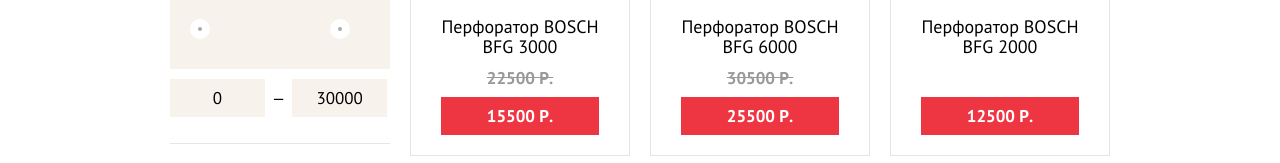
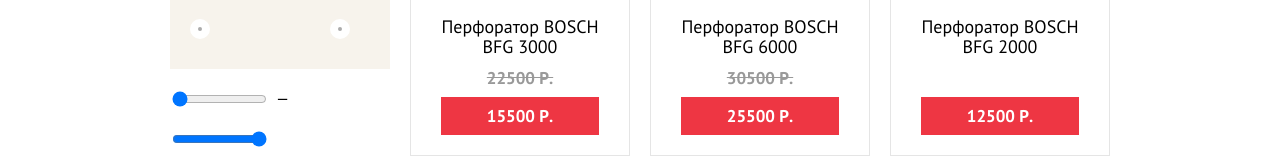
Before and after one commit to VladimirTyalo/32147-technomart, a plain HTML site: page catalog.html in a window 1280 px wide. Shown: the part 630-793 px from the top of the page. Drawn offline with Linux system fonts and the light colour scheme; a web font is replaced by a local one.

Commit message:
сетки fix filter input

```diff
--- a/catalog.html
+++ b/catalog.html
@@ -93,9 +93,9 @@
             <div class="price-range">
               <div class="price-range__title">Цена:</div>
               <div class="price-range__scroll-box"></div>
-              <input class="price-range__min" id="price-min" name="price-min" for="price-min" min="0" value="0">
+              <input class="price-range__min" type="range" id="price-min" name="price-min" min="0" value="0">
               <div class="price-range__min-max">&mdash;</div>
-              <input class="price-range__max" id="price-max" name="price-max" for="price-max" max="5000" value="30000">
+              <input class="price-range__max" type="range" id="price-max" name="price-max" max="5000" value="30000">
             </div>
 
             <div class="filter-options">
```
